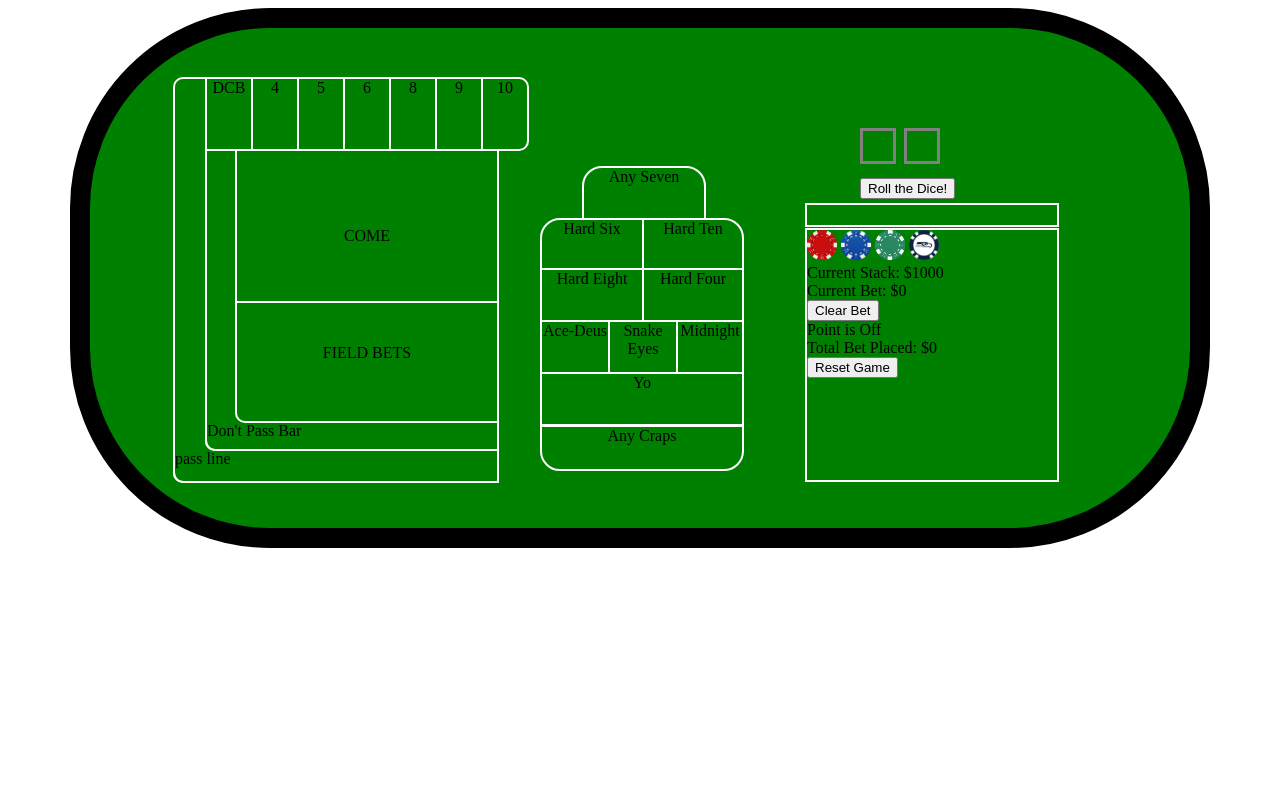
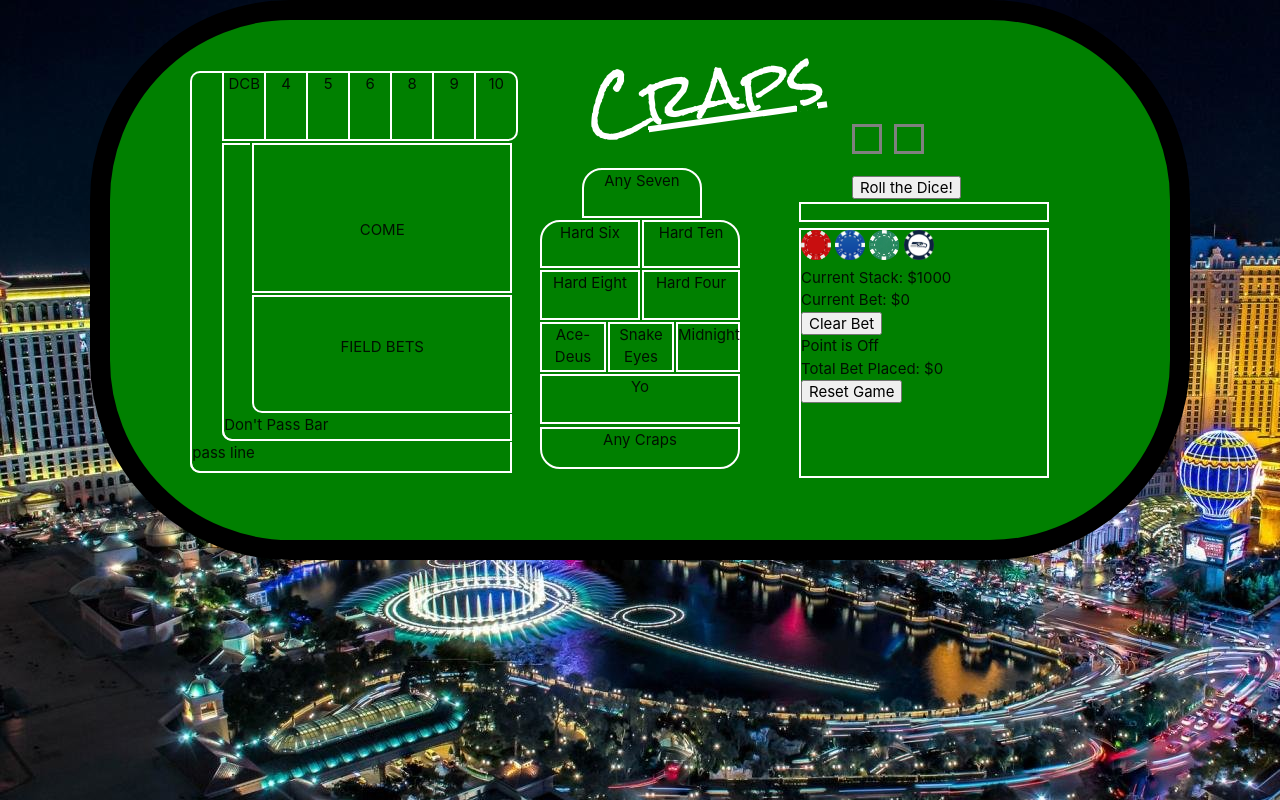
Before and after one commit to chidrome/craps, a website: page index.html in a window 1280 px wide. Drawn offline with nearby package versions, Linux system fonts and the light colour scheme.

Commit message:
updated readme

```diff
--- a/css/style.css
+++ b/css/style.css
@@ -1,9 +1,13 @@
+body {
+	background-image: url('../imgs/vegas.jpg');
+}
+
 .table {
 	position: relative;
 	border: 20px solid black;
 	background-color: green;
 	width: 1100px;
-	height: 500px;
+	height: 560px;
 	border-radius: 200px;
 	margin: auto;
 }
@@ -171,8 +175,8 @@
 	height: 32px;
 	transform: rotate(-270deg);
 	position: absolute;
-	top: 46.8%;
-	left: -45%;
+	top: 46.4% !important;
+	left: -44.8%;
 	white-space: nowrap;
 	text-align: right;
 	border-left: 2px solid white;
@@ -192,8 +196,8 @@
 	height: 28px;
 	transform: rotate(-270deg);
 	position: absolute;
-	top: 52%;
-	left: -24.5%;
+	top: 51.8%;
+	left: -24.3%;
 	white-space: nowrap;
 	border-bottom-right-radius: 10px;
 	text-align: center;
@@ -208,7 +212,7 @@
 	width: 290px;
 	height: 27px;
 	left: 9.5%;
-	top: 85.8%;
+	top: 85.2%;
 	text-align: center;
 	border-bottom-left-radius: 10px;
 }
@@ -223,7 +227,7 @@
 	width: 322px;
 	height: 31px;
 	left: 1.5%;
-	top: 92.7%;
+	top: 92.1%;
 	text-align: center;
 	border-bottom-left-radius: 10px;
 	margin: auto;
@@ -253,7 +257,7 @@
 .dice {
 	text-align: center;
 	vertical-align: middle;
-	line-height: 30px;
+	line-height: 23px;
 }
 
 #button {
@@ -277,7 +281,10 @@
 	height: 20px;
 	border: 2px solid white;
 	left: 65%;
-	top: 35%
+	top: 35%;
+	text-align: center;
+	vertical-align: middle;
+	line-height: 15px;
 }
 
 .currency {
@@ -299,3 +306,14 @@ p {
 	width: 30px;
 	height: 30px;
 }
+
+.name {
+	position: absolute;
+	font-family: 'Rock Salt', cursive;
+	font-size: 60px;
+	color: white;
+	transform: rotate(-8deg);
+	left: 45%;
+	top: 5%;
+	text-decoration: underline;
+}
--- a/index.html
+++ b/index.html
@@ -3,6 +3,8 @@
 <head>
 	<title>Craps!</title>
 	<link rel="stylesheet" type="text/css" href="css/style.css">
+	<link href="https://fonts.googleapis.com/css?family=Rock+Salt" rel="stylesheet">
+	<link rel="stylesheet" href="https://cdnjs.cloudflare.com/ajax/libs/materialize/1.0.0/css/materialize.min.css">
 </head>
 <body>
 <div class="table">
@@ -50,6 +52,7 @@
 		<div id="totalBetPlaced">Total Bet Placed: $0</div>
 		<button id="resetButton" onClick="resetGame()">Reset Game</button>
 	</div>
+	<div class="name">Craps</div>
 </div>
 <script type="text/javascript" src="js/global.js"></script>
 <script type="text/javascript" src="js/script.js"></script>
--- a/js/script.js
+++ b/js/script.js
@@ -19,7 +19,6 @@ function start(){
 
 function clicked() {
 	if(currentStack >= totalBetPlaced && (totalBetPlaced + bet) <= currentStack && bet != 0){
-		console.log(totalBetPlaced)
 		results.innerHTML = '';
 		totalBetPlaced = totalBetPlaced + bet;
 		totalBetPlacedText.innerHTML = 'Total Bet Placed: $' + totalBetPlaced;
@@ -191,14 +190,12 @@ function rollDice() {
 			break;
 			case total === 3 || total === 2 || total === 12:
 				lose();
-				console.log('You\'ve Crapped out!');
 			break;
 			default:
 				point = total;
 				pointStatus.innerHTML = 'Point is ' + point;
 				pointButton = true;
 				addAcrossListeners();
-				console.log(pointButton);
 		}
 	}
 	else if(pointButton && bet != 0){
@@ -298,7 +295,6 @@ function removeAcrossListeners(){
 
 function win(){
 	results.innerHTML = "You've Won!"
-	console.log(total);
 
 	//payout
 
@@ -307,7 +303,6 @@ function win(){
 }
 
 function lose(){
-	console.log(total);
 	results.innerHTML = 'You\'ve Lost!';
 	reset();
 }
```
Also changed, not shown: README.md, imgs/vegas.jpg (added).
